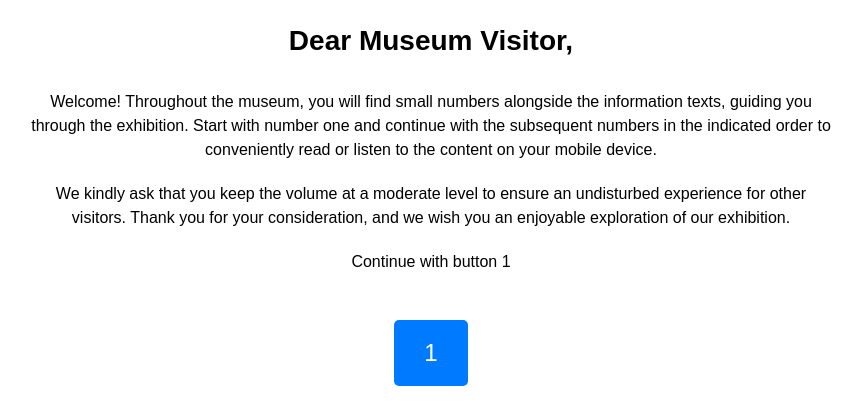
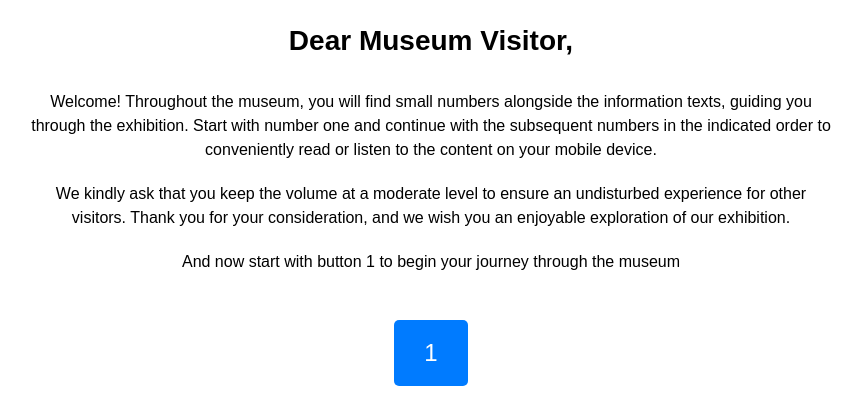
Before and after one commit to MuseumWolfenbuettel/for_visitors, a plain HTML site: page index.html in a window 1280 px wide. Shown: the top 404 px of the page, without its empty margins (209-1071 px from the left). Drawn offline with Linux system fonts and the light colour scheme.

Commit message:
Update index.html

```diff
--- a/index.html
+++ b/index.html
@@ -46,7 +46,7 @@
         <p>Welcome! Throughout the museum, you will find small numbers alongside the information texts, guiding you through the exhibition. Start with number one and continue with the subsequent numbers in the indicated order to conveniently read or listen to the content on your mobile device.</p>
         <p>We kindly ask that you keep the volume at a moderate level to ensure an undisturbed experience for other visitors. Thank you for your consideration, and we wish you an enjoyable exploration of our exhibition.</p>
 
-        <p class="instruction">Continue with button 1</p>
+        <p class="instruction">And now start with button 1 to begin your journey through the museum</p>
         <!-- Кнопка с цифрой 1 -->
         <a href="https://museumwolfenbuettel.github.io/The-B-rger-Museum-/" class="button">1</a>
 
```
